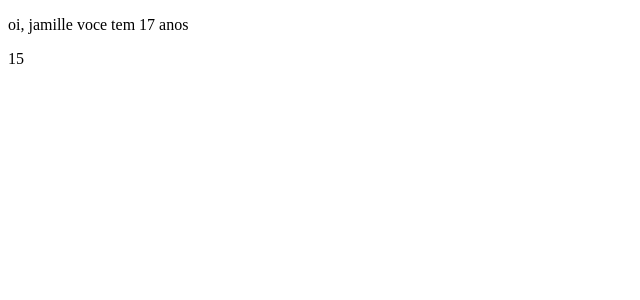
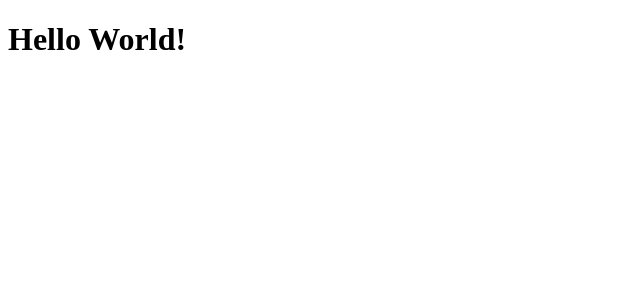
Before and after one commit to GalazziJ/vue-project, a Vue app: page / in a window 1280 px wide. Shown: the top 300 px of the page, without its empty margins (0-640 px from the left). Built offline with nearby package versions, Linux system fonts and the light colour scheme.

Commit message:
Trabalhando com v-if

```diff
--- a/src/App.vue
+++ b/src/App.vue
@@ -1,10 +1,12 @@
 <!-- SCRIPT -->
 <script setup>
 // importação dos componentes
-import Exemplo01 from './components/exemplo01interpolacao.vue';
+// import Exemplo01 from './components/exemplo01interpolacao.vue';
+import Exemplo02 from './components/Exemplo02Condicional.vue';
+
 </script>
 
 <!-- HTML -->
 <template>
-  <Exemplo01> </Exemplo01>
+  <Exemplo02> </Exemplo02>
 </template>
--- /dev/null
+++ b/src/components/Exemplo02Condicional.vue
@@ -0,0 +1,11 @@
+<!-- SCRIPT -->
+<script setup>
+
+// variável
+let exibir = true
+</script>
+
+<!-- HTML -->
+<template>
+  <h1 v-if="exibir">Hello World!</h1>
+</template>
```
